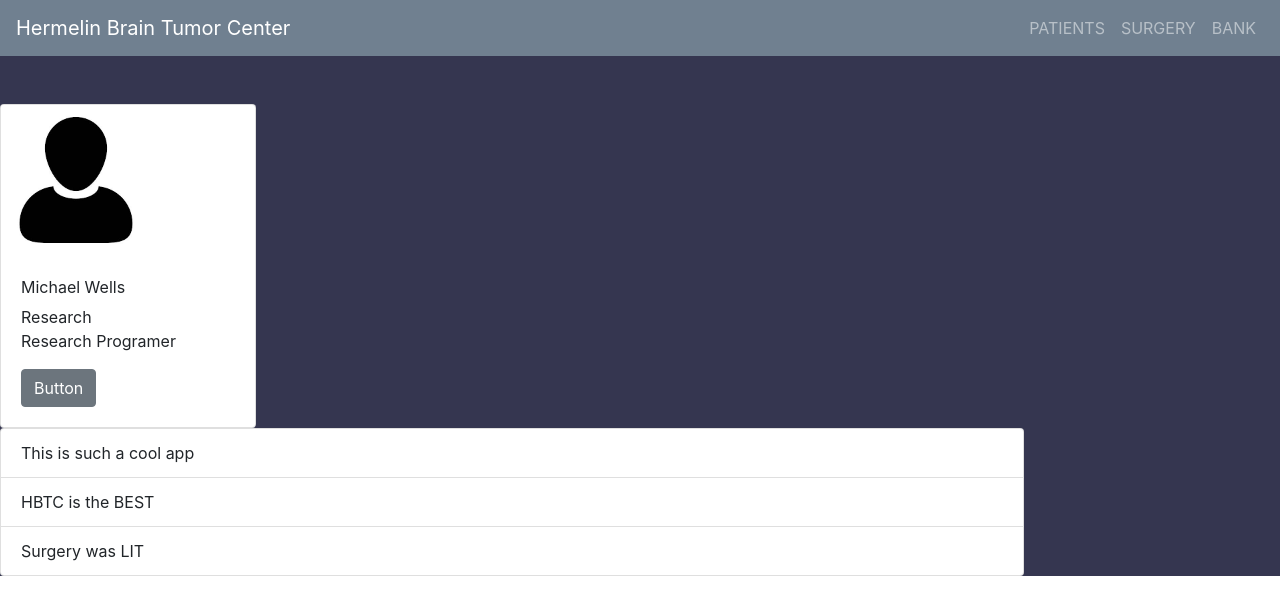
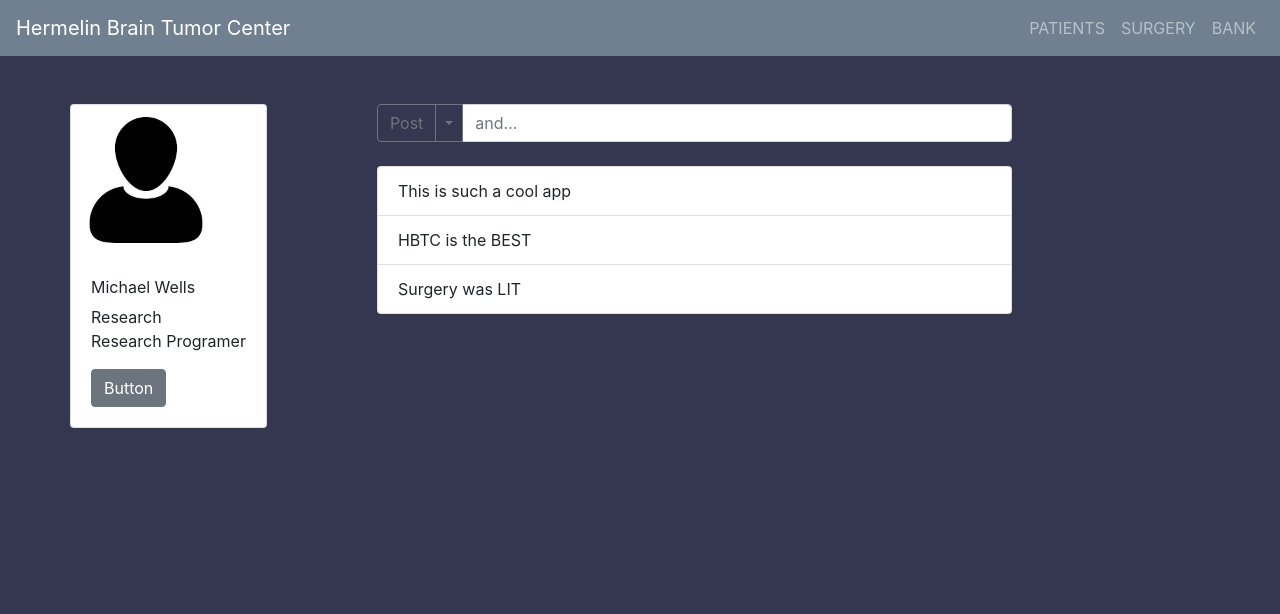
Before and after one commit to mwells21/neuronReact, a React (Create React App) app in the folder neuron/: page / in a window 1280 px wide. Shown: the top 614 px of the page. Built offline with nearby package versions, Linux system fonts and the light colour scheme.

Commit message:
home layout

```diff
--- a/neuron/package.json
+++ b/neuron/package.json
@@ -3,6 +3,7 @@
   "version": "0.1.0",
   "private": true,
   "dependencies": {
+    "bootstrap": "^4.2.1",
     "react": "^16.7.0",
     "react-dom": "^16.7.0",
     "react-router-dom": "^4.3.1",
--- a/neuron/src/App.css
+++ b/neuron/src/App.css
@@ -5,16 +5,9 @@
 
 }
 
-.list-group {
-max-width: 80%;
-
-}
-
-.card{
-  max-width: 20%;
 
 
-}
+
 
 nav.mb-5.navbar.navbar-expand-md.navbar-dark.bg-primary{
   background-color: slategray !important;
@@ -26,3 +19,7 @@ nav.mb-5.navbar.navbar-expand-md.navbar-dark.bg-primary{
   height: 100%;
   min-height: 100%
 }
+
+.feedConatiner{
+  min-height: 900px;
+}
--- a/neuron/src/App.js
+++ b/neuron/src/App.js
@@ -3,14 +3,78 @@ import './App.css';
 import AppNav from './components/appNav';
 import Feed from './components/feed';
 import Profile from './components/profile';
+import { Container, Row, Col } from 'reactstrap';
+import {
+  InputGroup,
+  InputGroupAddon,
+  InputGroupButtonDropdown,
+  InputGroupDropdown,
+  Input,
+  Button,
+  Dropdown,
+  DropdownToggle,
+  DropdownMenu,
+  DropdownItem
+ } from 'reactstrap';
+
+
 
 class App extends Component {
+  constructor(props) {
+    super(props);
+
+    this.toggleDropDown = this.toggleDropDown.bind(this);
+    this.toggleSplit = this.toggleSplit.bind(this);
+    this.state = {
+      dropdownOpen: false,
+      splitButtonOpen: false
+    };
+  }
+
+  toggleDropDown() {
+    this.setState({
+      dropdownOpen: !this.state.dropdownOpen
+    });
+  }
+
+  toggleSplit() {
+    this.setState({
+      splitButtonOpen: !this.state.splitButtonOpen
+    });
+  }
+
+
+
+
   render() {
     return (
       <div className="App">
-      <AppNav></AppNav>
-          <Profile></Profile>
-          <Feed></Feed>
+        <AppNav></AppNav>
+        <Container>
+          <Row>
+            <Col sm={{ size: '2.5' }}>
+              <Profile></Profile>
+            </Col>
+            <Col sm={{ size: '7', offset: 1 }}>
+              <InputGroup>
+                <InputGroupButtonDropdown addonType="prepend" isOpen={this.state.splitButtonOpen} toggle={this.toggleSplit}>
+                  <Button outline>Post</Button>
+                  <DropdownToggle split outline />
+                  <DropdownMenu>
+                    <DropdownItem disabled>Groups</DropdownItem>
+                    <DropdownItem>Clinicians</DropdownItem>
+                    <DropdownItem>Paitents</DropdownItem>
+                    <DropdownItem divider />
+                    <DropdownItem>ALL</DropdownItem>
+                  </DropdownMenu>
+                </InputGroupButtonDropdown>
+                <Input placeholder="and..." />
+              </InputGroup>
+            <br></br>
+              <Feed></Feed>
+            </Col>
+          </Row>
+        </Container>
       </div>
     );
   }
--- a/neuron/src/components/feed.jsx
+++ b/neuron/src/components/feed.jsx
@@ -15,7 +15,7 @@ class Feed extends Component {
 
     render() {
         return (
-           <div>
+           <div className={"feedConatiner"}>
                    {this.renderFeed()}
 
            </div>
@@ -23,9 +23,18 @@ class Feed extends Component {
     }
 
     renderFeed(){
-        return <ListGroup>{this.state.posts.map(post => <ListGroupItem key = {post}>{post}</ListGroupItem>)}</ListGroup>;
+        return (
+            <ListGroup>
+            {this.state.posts.map(post =>
+            <ListGroupItem
+                key = {post}>{post}
+            </ListGroupItem>)}
+            </ListGroup>
+        )
+
         //return <ul>{ this.state.posts.map(post => <li key = {post}>{post}</li>) }</ul>;
     }
+
 
 
 
--- a/neuron/src/index.js
+++ b/neuron/src/index.js
@@ -3,7 +3,7 @@ import ReactDOM from 'react-dom';
 import './index.css';
 import App from './App';
 import * as serviceWorker from './serviceWorker';
-import 'bootstrap/dist/css/bootstrap.css';
+import 'bootstrap/dist/css/bootstrap.min.css';
 import Counter from './components/counter';
 import Feed from './components/feed';
 import Profile from './components/profile';
```
Also changed, not shown: neuron/src/components/footer.jsx (added), 1 other file (tests, documents, lock files or other folders).
